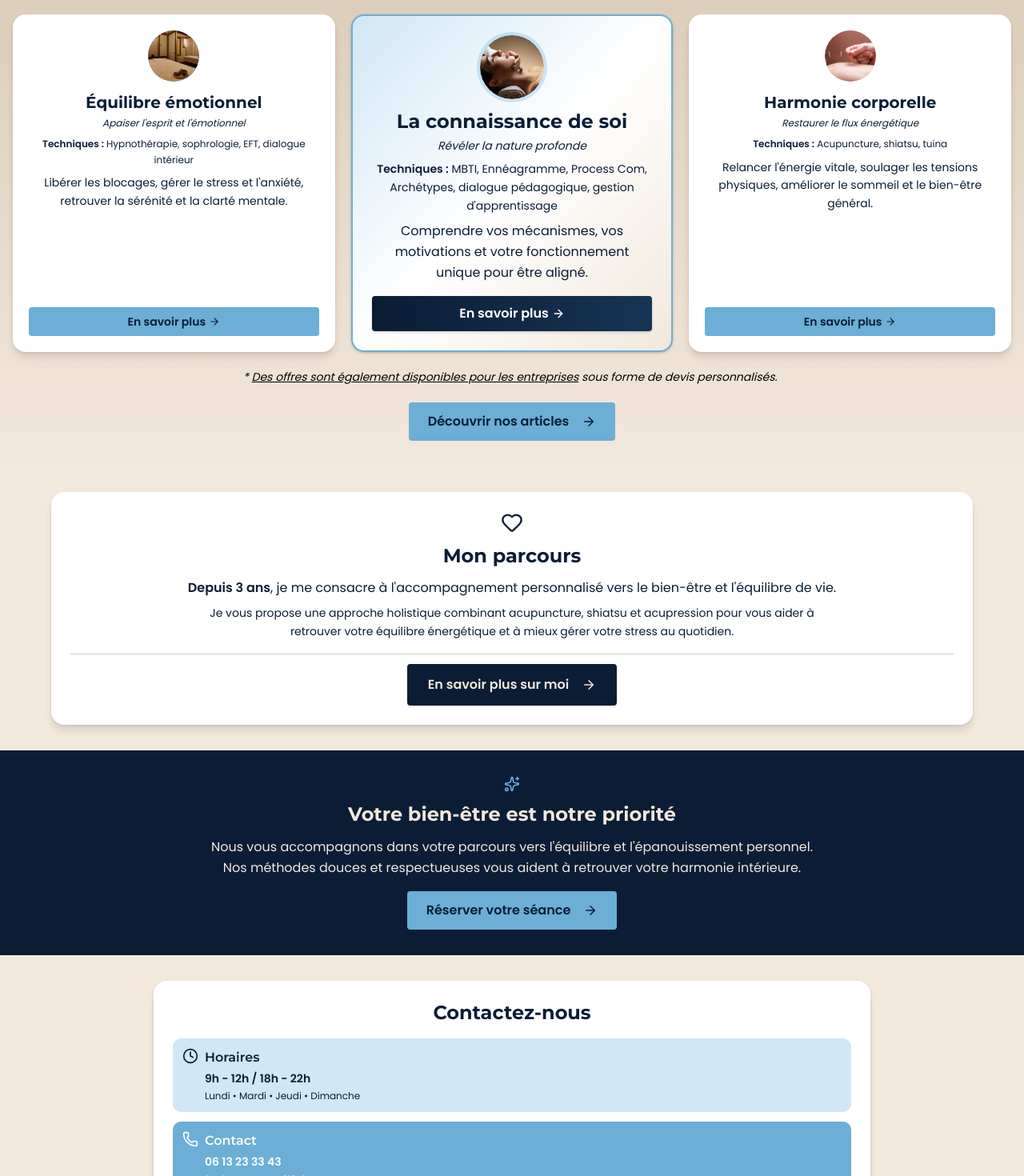
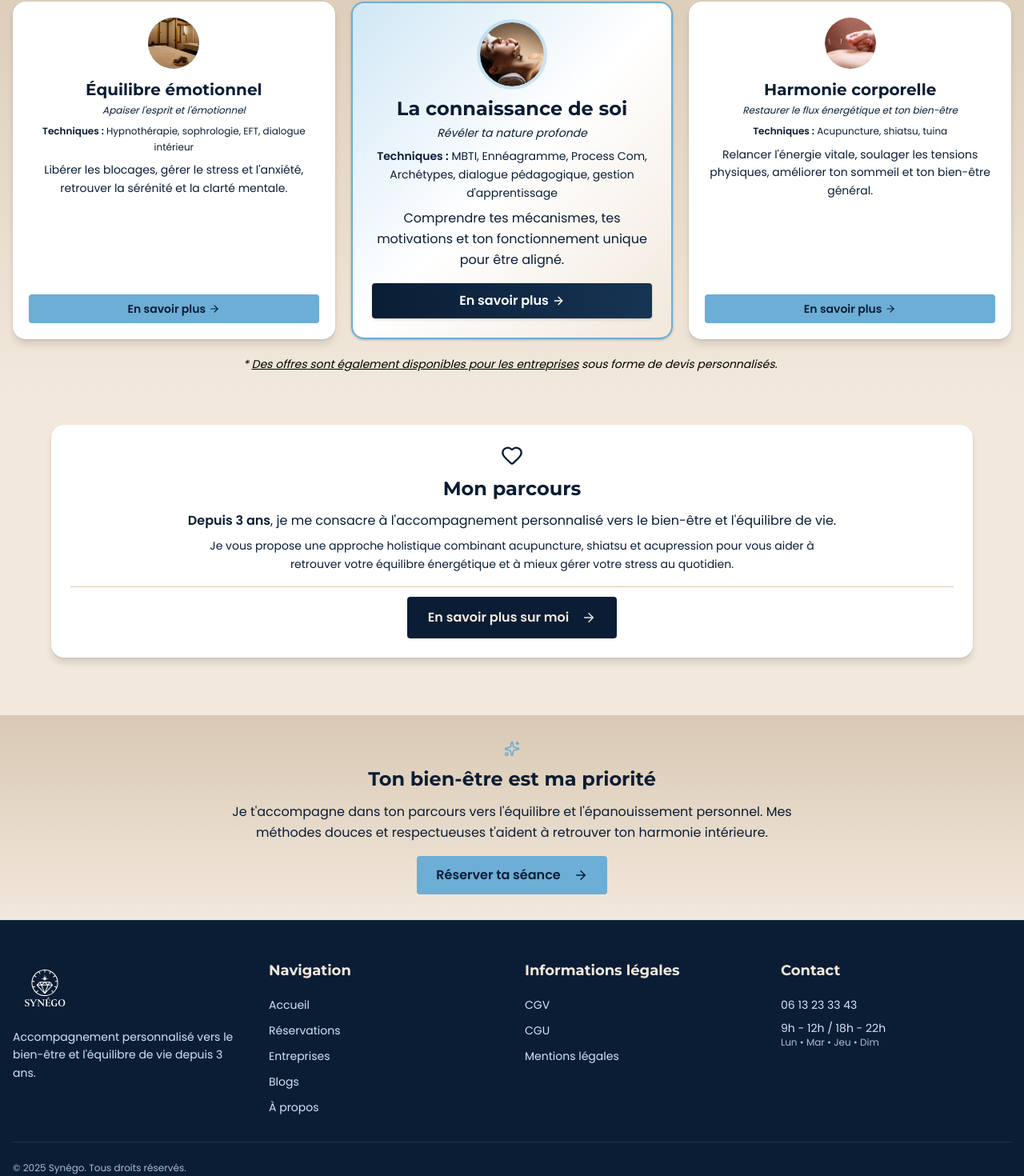
Before and after one commit to Quentin-Cheron/PROJET_SCRUM_ISITECH_2025, a Next.js app: page / in a window 1280 px wide. Shown: the part 851-2321 px from the top of the page at 80% size. Built offline with nearby package versions, Linux system fonts and the light colour scheme.

Commit message:
[ADD] approche personnelle + souci layout

```diff
--- a/app/HomePage.tsx
+++ b/app/HomePage.tsx
@@ -121,20 +121,20 @@ export default function Home() {
         {/* Services Section */}
         <section
           ref={(el) => { sectionsRef.current[0] = el; }}
-          className="fade-in-section py-8 px-4 bg-gradient-to-b from-[#D9C9B4] to-[#F2E8DC]"
+          className="fade-in-section py-4 px-4 bg-gradient-to-b from-[#D9C9B4] to-[#F2E8DC]"
         >
           <div className="max-w-7xl mx-auto">
             <h2
               className="text-2xl md:text-3xl font-bold text-center mb-2 text-[#0A1D35]"
               style={{ fontFamily: 'var(--font-montserrat), sans-serif', fontWeight: 700 }}
             >
-              Nos approches
+              Mes approches
             </h2>
             <p
               className="text-sm md:text-base text-center mb-6 text-[#0A1D35] max-w-2xl mx-auto"
               style={{ fontFamily: 'var(--font-poppins), sans-serif' }}
             >
-              Découvrez nos méthodes pour votre bien-être
+              Découvre mes méthodes pour ton bien-être et ton équilibre
             </p>
 
             <div className="grid grid-cols-1 md:grid-cols-3 gap-4 lg:gap-5">
@@ -204,7 +204,7 @@ export default function Home() {
                   className="text-sm text-[#0A1D35] mb-2 text-center italic"
                   style={{ fontFamily: 'var(--font-poppins), sans-serif' }}
                 >
-                  Révéler la nature profonde
+                  Révéler ta nature profonde
                 </p>
                 <p
                   className="text-xs md:text-sm text-[#0A1D35] mb-2 text-center leading-relaxed"
@@ -216,7 +216,7 @@ export default function Home() {
                   className="text-sm md:text-base text-[#0A1D35] leading-relaxed text-center mb-4 flex-grow"
                   style={{ fontFamily: 'var(--font-poppins), sans-serif' }}
                 >
-                  Comprendre vos mécanismes, vos motivations et votre fonctionnement unique pour être aligné.
+                  Comprendre tes mécanismes, tes motivations et ton fonctionnement unique pour être aligné.
                 </p>
                 <Link
                   href="/details#connaissance-de-soi"
@@ -249,7 +249,7 @@ export default function Home() {
                   className="text-xs text-[#0A1D35] mb-2 text-center italic"
                   style={{ fontFamily: 'var(--font-poppins), sans-serif' }}
                 >
-                  Restaurer le flux énergétique
+                  Restaurer le flux énergétique et ton bien-être
                 </p>
                 <p
                   className="text-xs text-[#0A1D35] mb-2 text-center leading-relaxed"
@@ -261,7 +261,7 @@ export default function Home() {
                   className="text-xs md:text-sm text-[#0A1D35] leading-relaxed text-center mb-4 flex-grow"
                   style={{ fontFamily: 'var(--font-poppins), sans-serif' }}
                 >
-                  Relancer l'énergie vitale, soulager les tensions physiques, améliorer le sommeil et le bien-être général.
+                  Relancer l'énergie vitale, soulager les tensions physiques, améliorer ton sommeil et ton bien-être général.
                 </p>
                 <Link
                   href="/details#harmonie-corporelle"
@@ -279,24 +279,13 @@ export default function Home() {
             >
               * <Link href="/entreprises" className="underline hover:text-[#6CAED6] transition-colors">Des offres sont également disponibles pour les entreprises</Link> sous forme de devis personnalisés.
             </p>
-            {/* Redirection vers Blog */}
-            <div className="flex justify-center mt-5">
-              <Link
-                href="/blogs"
-                className="inline-flex items-center justify-center gap-2 bg-[#6CAED6] hover:bg-[#5a9bc4] text-[#0A1D35] font-semibold px-6 py-3 text-base rounded-md transition-all duration-300 hover:scale-105 hover:shadow-lg hover:shadow-[#6CAED6]/30"
-                style={{ fontFamily: 'var(--font-poppins), sans-serif' }}
-              >
-                Découvrir nos articles
-                <ArrowRight className="ml-2 transition-transform duration-300 group-hover:translate-x-1" size={18} />
-              </Link>
-            </div>
           </div>
         </section>
 
         {/* Presentation Section */}
         <section
           ref={(el) => { sectionsRef.current[1] = el; }}
-          className="fade-in-section py-8 px-4 bg-[#F2E8DC]"
+          className="fade-in-section py-8 px-4 bg-[#F2E8DC] mb-10"
         >
           <div className="max-w-6xl mx-auto">
             <div className="bg-white rounded-2xl shadow-xl p-5 md:p-6">
@@ -343,7 +332,7 @@ export default function Home() {
         {/* Additional Info Section */}
         <section
           ref={(el) => { sectionsRef.current[2] = el; }}
-          className="fade-in-section py-8 px-4 bg-[#0A1D35] text-[#F2E8DC]"
+          className="fade-in-section py-8 px-4 bg-gradient-to-b from-[#D9C9B4] to-[#F2E8DC] text-[#0A1D35]"
         >
           <div className="max-w-6xl mx-auto text-center">
             <div className="flex items-center justify-center mb-3">
@@ -353,14 +342,14 @@ export default function Home() {
               className="text-xl md:text-2xl font-bold mb-3"
               style={{ fontFamily: 'var(--font-montserrat), sans-serif', fontWeight: 700 }}
             >
-              Votre bien-être est notre priorité
+              Ton bien-être est ma priorité
             </h2>
             <p
               className="text-sm md:text-base max-w-3xl mx-auto leading-relaxed mb-4"
               style={{ fontFamily: 'var(--font-poppins), sans-serif' }}
             >
-              Nous vous accompagnons dans votre parcours vers l'équilibre et l'épanouissement personnel.
-              Nos méthodes douces et respectueuses vous aident à retrouver votre harmonie intérieure.
+              Je t'accompagne dans ton parcours vers l'équilibre et l'épanouissement personnel.
+              Mes méthodes douces et respectueuses t'aident à retrouver ton harmonie intérieure.
             </p>
 
             {/* Redirection vers Réservations */}
@@ -370,78 +359,9 @@ export default function Home() {
                 className="inline-flex items-center justify-center gap-2 bg-[#6CAED6] hover:bg-[#5a9bc4] text-[#0A1D35] font-semibold px-6 py-3 text-base rounded-md transition-all duration-300 hover:scale-105 hover:shadow-lg hover:shadow-[#6CAED6]/30"
                 style={{ fontFamily: 'var(--font-poppins), sans-serif' }}
               >
-                Réserver votre séance
+                Réserver ta séance
                 <ArrowRight className="ml-2 transition-transform duration-300 group-hover:translate-x-1" size={18} />
               </Link>
-            </div>
-          </div>
-        </section>
-
-        {/* Contact Section */}
-        <section
-          ref={(el) => { sectionsRef.current[3] = el; }}
-          className="fade-in-section py-8 px-4 bg-[#F2E8DC]"
-        >
-          <div className="max-w-4xl mx-auto">
-            <div className="bg-white rounded-2xl shadow-xl p-5 md:p-6">
-              <h2
-                className="text-xl md:text-2xl font-bold text-center mb-4 text-[#0A1D35]"
-                style={{ fontFamily: 'var(--font-montserrat), sans-serif', fontWeight: 700 }}
-              >
-                Contactez-nous
-              </h2>
-
-              <div className="space-y-3">
-                {/* Horaires */}
-                <div className="flex flex-col md:flex-row items-center md:items-start gap-2 p-3 bg-[#D0E7F5] rounded-xl">
-                  <Clock size={20} className="text-[#0A1D35] flex-shrink-0" />
-                  <div className="text-center md:text-left">
-                    <h3
-                      className="text-base font-semibold mb-1 text-[#0A1D35]"
-                      style={{ fontFamily: 'var(--font-montserrat), sans-serif', fontWeight: 600 }}
-                    >
-                      Horaires
-                    </h3>
-                    <p
-                      className="text-sm text-[#0A1D35] mb-1"
-                      style={{ fontFamily: 'var(--font-poppins), sans-serif' }}
-                    >
-                      <strong>9h - 12h / 18h - 22h</strong>
-                    </p>
-                    <p
-                      className="text-xs text-[#0A1D35]"
-                      style={{ fontFamily: 'var(--font-poppins), sans-serif' }}
-                    >
-                      Lundi • Mardi • Jeudi • Dimanche
-                    </p>
-                  </div>
-                </div>
-
-                {/* Téléphone */}
-                <div className="flex flex-col md:flex-row items-center md:items-start gap-2 p-3 bg-[#6CAED6] rounded-xl">
-                  <Phone size={20} className="text-white flex-shrink-0" />
-                  <div className="text-center md:text-left">
-                    <h3
-                      className="text-base font-semibold mb-1 text-white"
-                      style={{ fontFamily: 'var(--font-montserrat), sans-serif', fontWeight: 600 }}
-                    >
-                      Contact
-                    </h3>
-                    <p
-                      className="text-sm text-white mb-1"
-                      style={{ fontFamily: 'var(--font-poppins), sans-serif' }}
-                    >
-                      <strong>06 13 23 33 43</strong>
-                    </p>
-                    <p
-                      className="text-xs text-white/90"
-                      style={{ fontFamily: 'var(--font-poppins), sans-serif' }}
-                    >
-                      Seulement par téléphone
-                    </p>
-                  </div>
-                </div>
-              </div>
             </div>
           </div>
         </section>
--- a/app/details/page.tsx
+++ b/app/details/page.tsx
@@ -431,39 +431,6 @@ export default function DetailsPage() {
             </div>
           </div>
         </section>
-
-        {/* Navigation rapide */}
-        <div className="bg-white rounded-2xl shadow-xl p-6 text-center">
-          <p
-            className="text-[#0A1D35] mb-4"
-            style={{ fontFamily: 'var(--font-poppins), sans-serif' }}
-          >
-            Explorez nos autres méthodes
-          </p>
-          <div className="flex flex-wrap justify-center gap-3">
-            <Link
-              href="/details#equilibre-emotionnel"
-              className="inline-flex items-center gap-1 bg-[#6CAED6] hover:bg-[#5a9bc4] text-[#0A1D35] font-semibold px-4 py-2 rounded-md transition-all text-sm"
-              style={{ fontFamily: 'var(--font-poppins), sans-serif' }}
-            >
-              Équilibre émotionnel
-            </Link>
-            <Link
-              href="/details#connaissance-de-soi"
-              className="inline-flex items-center gap-1 bg-gradient-to-r from-[#0A1D35] to-[#163554] hover:from-[#163554] hover:to-[#0A1D35] text-white font-semibold px-4 py-2 rounded-md transition-all text-sm"
-              style={{ fontFamily: 'var(--font-poppins), sans-serif' }}
-            >
-              Connaissance de soi
-            </Link>
-            <Link
-              href="/details#harmonie-corporelle"
-              className="inline-flex items-center gap-1 bg-[#D9C9B4] hover:bg-[#C9B9A4] text-[#0A1D35] font-semibold px-4 py-2 rounded-md transition-all text-sm"
-              style={{ fontFamily: 'var(--font-poppins), sans-serif' }}
-            >
-              Harmonie corporelle
-            </Link>
-          </div>
-        </div>
       </div>
     </div>
   );
```
